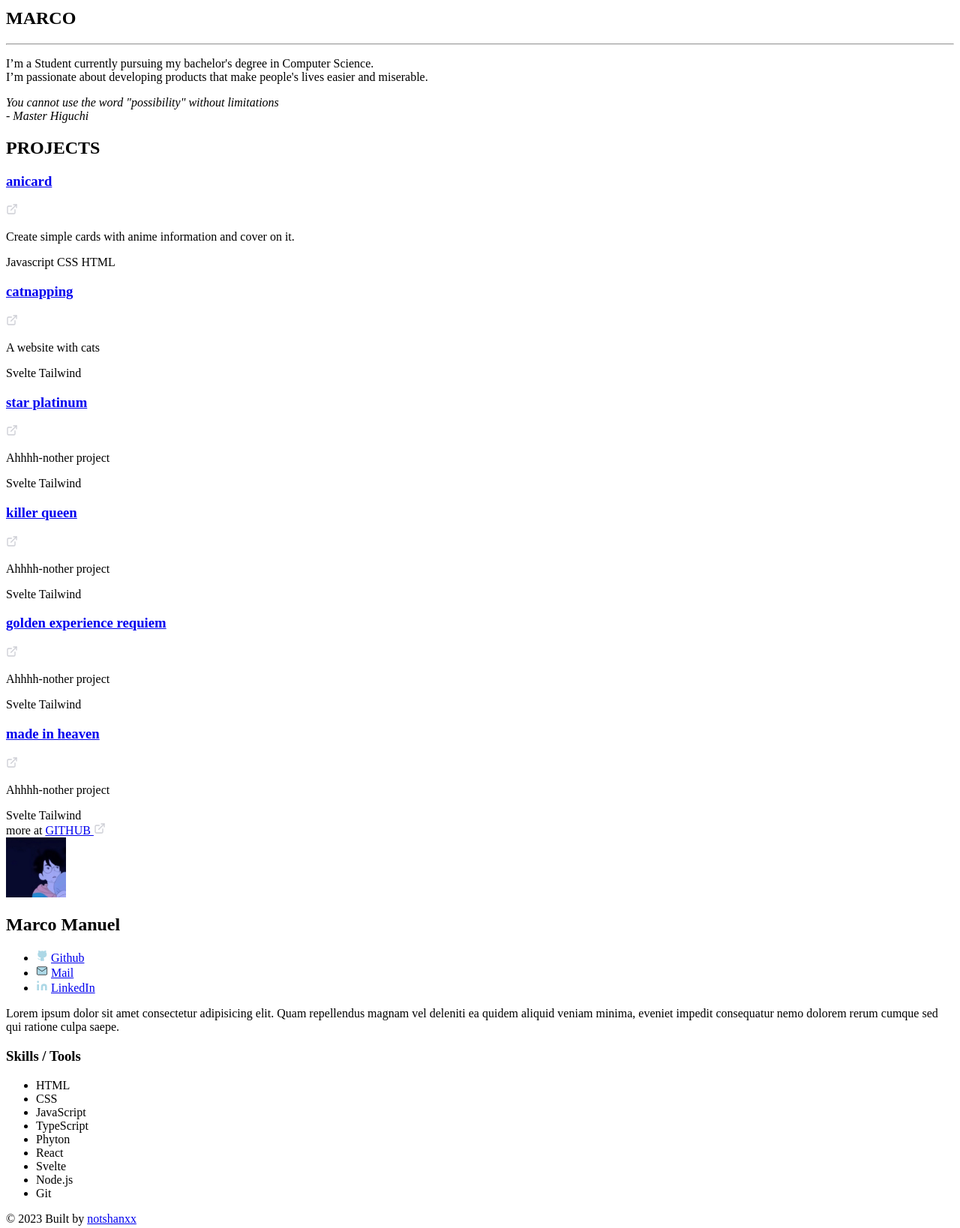
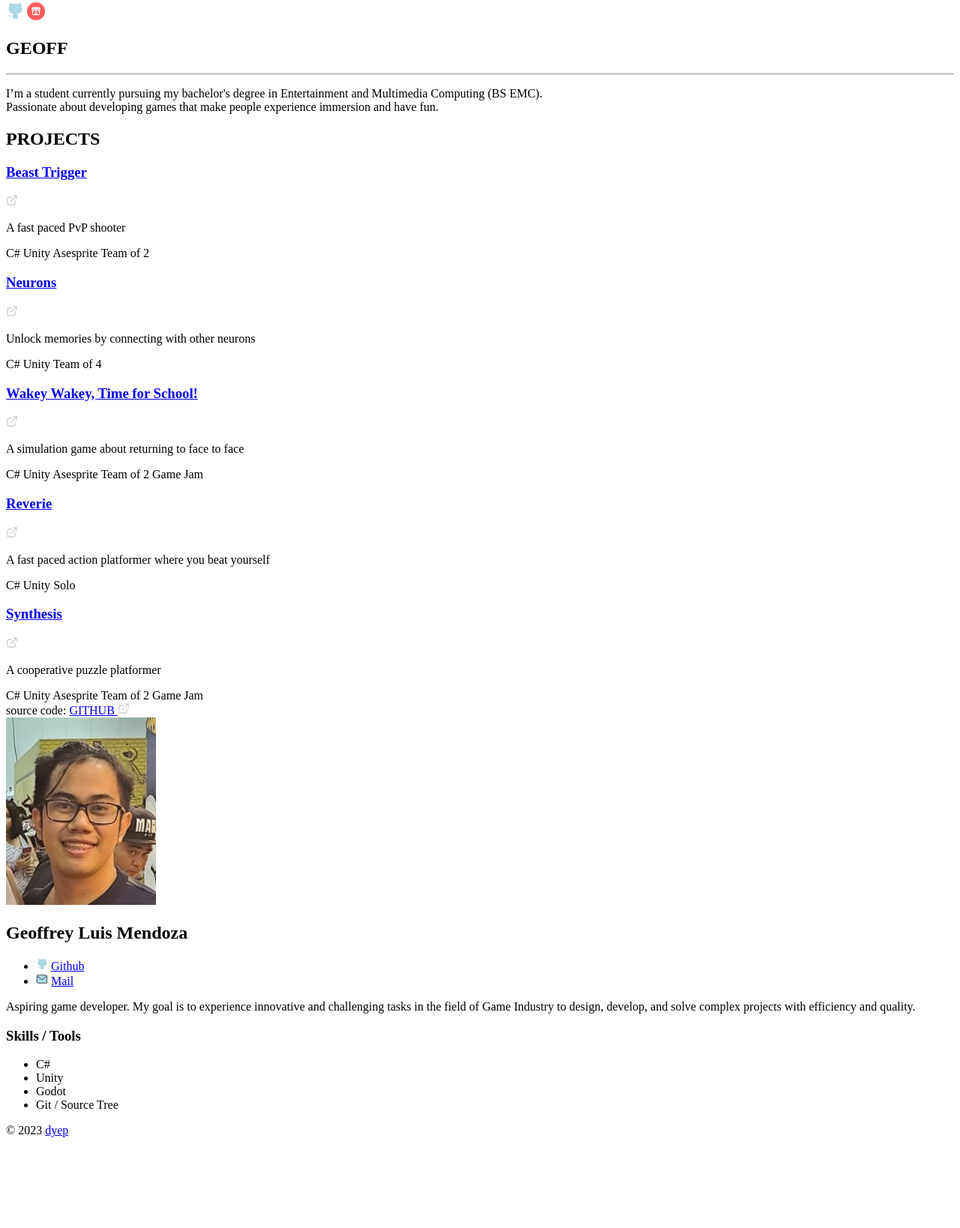
Before and after one commit to dyep-dev/dyep-dev.github.io, a website built with Vite: page index.html in a window 1280 px wide. Shown: the part 207-1845 px from the top of the page at 75% size. After the commit the page ends 1740 px from the top, so only its background shows below. Built offline with nearby package versions, Linux system fonts and the light colour scheme.

Commit message:
-changed template

```diff
--- a/index.html
+++ b/index.html
@@ -14,7 +14,7 @@
   lives easier and miserable."
     />
     <!-- Edit title -->
-    <title>Marco</title>
+    <title>Geoff's Portfolio</title>
 
     <!-- Fonts -->
     <link rel="preconnect" href="https://fonts.googleapis.com" />
@@ -57,9 +57,9 @@
           <!-- profile picture -->
           <div class="img-container">
             <img
-              width="80"
-              height="80"
-              src="./asset/img/Watashi.jpeg"
+              width="100"
+              height="120"
+              src="./asset/img/Me.jpg"
               alt="pfp"
             />
           </div>
@@ -69,7 +69,7 @@
             <!-- svg/social media container -->
             <div class="social-container">
               <!-- GITHUB -->
-              <a href="https://github.com/notshanxx" target="_blank"
+              <a href="https://github.com/dyep-dev" target="_blank"
                 ><img
                   width="24"
                   height="24"
@@ -78,7 +78,7 @@
               /></a>
 
               <!-- LINKEDIN -->
-              <a
+              <!-- <a
                 href="https://www.youtube.com/watch?v=dQw4w9WgXcQ&ab_channel=RickAstley"
                 target="_blank"
                 ><img
@@ -86,34 +86,42 @@
                   height="24"
                   src="./asset/svg/linkedin.svg"
                   alt="linkedin"
-              /></a>
+              /></a> -->
+
+              <!-- ITCH -->
+              <a href="https://dyep-dev.itch.io/" target="_blank"
+                ><img
+                  width="24"
+                  height="24"
+                  src="./asset/svg/itch.svg"
+                alt="itch"
+               /></a>
             </div>
 
             <!-- name -->
-            <h1>MARCO</h1>
+            <h1>GEOFF</h1>
             <hr />
           </div>
         </div>
 
         <p class="user-bio">
-          I’m a Student currently pursuing my bachelor's degree in Computer
-          Science. <br />
-          I’m passionate about developing products that make people's lives
-          easier and miserable.
+          I’m a student currently pursuing my bachelor's degree in Entertainment and Multimedia Computing (BS EMC).
+          <br>
+          Passionate about developing games that make people experience immersion and have fun.
           <!-- <br />
         <br />
         Interested in Web, Software, App, Game Development, Board Games, Guitar,
         Basketball, Football, Drawing -->
         </p>
         <!-- Quote  -->
-        <div class="quote-container">
+        <!-- <div class="quote-container">
           <p>
             <i>
               You cannot use the word "possibility" without limitations <br />
               - Master Higuchi
             </i>
           </p>
-        </div>
+        </div> -->
       </main>
     </section>
     <!-- End of Home -->
@@ -125,17 +133,81 @@
         <!-- project container/ grid -->
         <div class="project-container">
           <!-- Repo -->
+          <!-- <div class="repository-container">
+            <div class="repository-head">
+              <a
+                href="https://junpolni.itch.io/beast-trigger"
+                target="_blank"
+                rel="Cube001"
+              >
+                <h3>Cube001</h3>
+              </a>
+              <a
+                href="https://junpolni.itch.io/beast-trigger"
+                target="_blank"
+                rel="cube001"
+                ><img
+                  width="16"
+                  height="16"
+                  src="./asset/svg/external-link.svg"
+                  alt="external-link"
+              /></a>
+            </div>
+            <p class="repository-description">
+              WIP
+            </p>
+            <div class="repository-language-used-container">
+              <span class="language-used">C#</span>
+              <span class="language-used">Unity</span>
+              <span class="language-used">Team of 4</span>
+            </div>
+          </div> -->
+          <!-- Repo End -->
+          <!-- Repo -->
           <div class="repository-container">
             <div class="repository-head">
               <a
-                href="https://github.com/notshanxx/anicard"
+                href="https://junpolni.itch.io/beast-trigger"
+                target="_blank"
+                rel="beast-trigger"
+              >
+                <h3>Beast Trigger</h3>
+              </a>
+              <a
+                href="https://junpolni.itch.io/beast-trigger"
+                target="_blank"
+                rel="beast-trigger"
+                ><img
+                  width="16"
+                  height="16"
+                  src="./asset/svg/external-link.svg"
+                  alt="external-link"
+              /></a>
+            </div>
+
+            <p class="repository-description">
+              A fast paced PvP shooter
+            </p>
+            <div class="repository-language-used-container">
+              <span class="language-used">C#</span>
+              <span class="language-used">Unity</span>
+              <span class="language-used">Asesprite</span>
+              <span class="language-used">Team of 2</span>
+            </div>
+          </div>
+          <!-- Repo End -->
+          <!-- Repo -->
+          <div class="repository-container">
+            <div class="repository-head">
+              <a
+                href="https://sulren.itch.io/neurons"
                 target="_blank"
                 rel="noopener noreferrer"
               >
-                <h3>anicard</h3>
+                <h3>Neurons</h3>
               </a>
               <a
-                href="https://github.com/notshanxx/anicard"
+                href="https://sulren.itch.io/neurons"
                 target="_blank"
                 rel="noopener noreferrer"
                 ><img
@@ -146,13 +218,11 @@
               /></a>
             </div>
 
-            <p class="repository-description">
-              Create simple cards with anime information and cover on it.
-            </p>
+            <p class="repository-description">Unlock memories by connecting with other neurons</p>
             <div class="repository-language-used-container">
-              <span class="language-used">Javascript</span>
-              <span class="language-used">CSS</span>
-              <span class="language-used">HTML</span>
+              <span class="language-used">C#</span>
+              <span class="language-used">Unity</span>
+              <span class="language-used">Team of 4</span>
             </div>
           </div>
           <!-- Repo End -->
@@ -160,14 +230,14 @@
           <div class="repository-container">
             <div class="repository-head">
               <a
-                href="https://github.com/notshanxx/anicard"
+                href="https://dyep-dev.itch.io/wakey-wakey-time-for-school"
                 target="_blank"
                 rel="noopener noreferrer"
-              >
-                <h3>catnapping</h3>
+                >
+                <h3>Wakey Wakey, Time for School!</h3>
               </a>
               <a
-                href="https://github.com/notshanxx/anicard"
+                href="https://dyep-dev.itch.io/wakey-wakey-time-for-school"
                 target="_blank"
                 rel="noopener noreferrer"
                 ><img
@@ -178,10 +248,13 @@
               /></a>
             </div>
 
-            <p class="repository-description">A website with cats</p>
+            <p class="repository-description">A simulation game about returning to face to face</p>
             <div class="repository-language-used-container">
-              <span class="language-used">Svelte</span>
-              <span class="language-used">Tailwind</span>
+              <span class="language-used">C#</span>
+              <span class="language-used">Unity</span>
+              <span class="language-used">Asesprite</span>
+              <span class="language-used">Team of 2</span>
+              <span class="language-used">Game Jam</span>
             </div>
           </div>
           <!-- Repo End -->
@@ -189,14 +262,14 @@
           <div class="repository-container">
             <div class="repository-head">
               <a
-                href="https://github.com/notshanxx"
+                href="https://dyep-dev.itch.io/reverie"
                 target="_blank"
                 rel="noopener noreferrer"
               >
-                <h3>star platinum</h3>
+                <h3>Reverie</h3>
               </a>
               <a
-                href="https://github.com/notshanxx"
+                href="https://dyep-dev.itch.io/reverie"
                 target="_blank"
                 rel="noopener noreferrer"
                 ><img
@@ -207,10 +280,11 @@
               /></a>
             </div>
 
-            <p class="repository-description">Ahhhh-nother project</p>
+            <p class="repository-description">A fast paced action platformer where you beat yourself</p>
             <div class="repository-language-used-container">
-              <span class="language-used">Svelte</span>
-              <span class="language-used">Tailwind</span>
+              <span class="language-used">C#</span>
+              <span class="language-used">Unity</span>
+              <span class="language-used">Solo</span>
             </div>
           </div>
           <!-- Repo End -->
@@ -218,14 +292,14 @@
           <div class="repository-container">
             <div class="repository-head">
               <a
-                href="https://github.com/notshanxx"
+                href="https://dyep-dev.itch.io/synthesis"
                 target="_blank"
                 rel="noopener noreferrer"
               >
-                <h3>killer queen</h3>
+                <h3>Synthesis</h3>
               </a>
               <a
-                href="https://github.com/notshanxx"
+                href="https://dyep-dev.itch.io/synthesis"
                 target="_blank"
                 rel="noopener noreferrer"
                 ><img
@@ -236,78 +310,22 @@
               /></a>
             </div>
 
-            <p class="repository-description">Ahhhh-nother project</p>
+            <p class="repository-description">A cooperative puzzle platformer</p>
             <div class="repository-language-used-container">
-              <span class="language-used">Svelte</span>
-              <span class="language-used">Tailwind</span>
+              <span class="language-used">C#</span>
+              <span class="language-used">Unity</span>
+              <span class="language-used">Asesprite</span>
+              <span class="language-used">Team of 2</span>
+              <span class="language-used">Game Jam</span>
             </div>
           </div>
           <!-- Repo End -->
-          <!-- Repo -->
-          <div class="repository-container">
-            <div class="repository-head">
-              <a
-                href="https://github.com/notshanxx"
-                target="_blank"
-                rel="noopener noreferrer"
-              >
-                <h3>golden experience requiem</h3>
-              </a>
-              <a
-                href="https://github.com/notshanxx"
-                target="_blank"
-                rel="noopener noreferrer"
-                ><img
-                  width="16"
-                  height="16"
-                  src="./asset/svg/external-link.svg"
-                  alt="external-link"
-              /></a>
-            </div>
-
-            <p class="repository-description">Ahhhh-nother project</p>
-            <div class="repository-language-used-container">
-              <span class="language-used">Svelte</span>
-              <span class="language-used">Tailwind</span>
-            </div>
-          </div>
-          <!-- Repo End -->
-          <!-- Repo -->
-          <div class="repository-container">
-            <div class="repository-head">
-              <a
-                href="https://github.com/notshanxx"
-                target="_blank"
-                rel="noopener noreferrer"
-              >
-                <h3>made in heaven</h3>
-              </a>
-              <a
-                href="https://github.com/notshanxx"
-                target="_blank"
-                rel="noopener noreferrer"
-                ><img
-                  width="16"
-                  height="16"
-                  src="./asset/svg/external-link.svg"
-                  alt="external-link"
-              /></a>
-            </div>
-
-            <p class="repository-description">Ahhhh-nother project</p>
-            <div class="repository-language-used-container">
-              <span class="language-used">Svelte</span>
-              <span class="language-used">Tailwind</span>
-            </div>
-          </div>
-          <!-- Repo End -->
-        </div>
 
         <!-- To github repos -->
-        <div class="repository-container more-repo">
-          more at
+        <div class="repository-container source-repo">
+          source code:
           <a
-            href="https://github.com/notshanxx?tab=repositories"
+            href="https://github.com/dyep-dev?tab=repositories"
             target="_blank"
             >GITHUB <img src="./asset/svg/external-link.svg" alt=""
           /></a>
@@ -323,50 +341,43 @@
         <!-- Image  -->
         <div class="about-img-container">
           <img
-            width="80"
-            height="80"
-            src="./asset/img/Watashi.jpeg"
+            width="200"
+            height="250"
+            src="./asset/img/Me.jpg"
             alt="pfp"
           />
         </div>
         <!-- Name -->
-        <h2 class="gradient">Marco Manuel</h2>
+        <h2 class="gradient">Geoffrey Luis Mendoza</h2>
         <!-- social media container -->
         <ul class="about-social-container">
           <li>
             <img src="./asset/svg/github.svg" alt="Github" />
-            <a href="https://github.com/notshanxx/">Github</a>
+            <a href="https://github.com/dyep-dev/">Github</a>
           </li>
 
           <li>
-            <img src="./asset/svg/mail.svg" alt="LinkedIn" />
-            <a href="https://github.com/notshanxx/">Mail</a>
+            <img src="./asset/svg/mail.svg" alt="Mail" />
+            <a href="mailto: geoffreymendoza.dev@gmail.com">Mail</a>
           </li>
 
-          <li>
+          <!-- <li>
             <img src="./asset/svg/linkedin.svg" alt="LinkedIn" />
             <a href="https://github.com/notshanxx/"> LinkedIn</a>
-          </li>
+          </li> -->
         </ul>
         <!-- long bio -->
         <p>
-          Lorem ipsum dolor sit amet consectetur adipisicing elit. Quam
-          repellendus magnam vel deleniti ea quidem aliquid veniam minima,
-          eveniet impedit consequatur nemo dolorem rerum cumque sed qui ratione
-          culpa saepe.
+          Aspiring game developer. My goal is to experience innovative and challenging tasks in the field of Game Industry to
+          design, develop, and solve complex projects with efficiency and quality.
         </p>
         <!-- Skills / Tools -->
         <h3>Skills / Tools</h3>
         <ul class="skill">
-          <li>HTML</li>
-          <li>CSS</li>
-          <li>JavaScript</li>
-          <li>TypeScript</li>
-          <li>Phyton</li>
-          <li>React</li>
-          <li>Svelte</li>
-          <li>Node.js</li>
-          <li>Git</li>
+          <li>C#</li>
+          <li>Unity</li>
+          <li>Godot</li>
+          <li>Git / Source Tree</li>
         </ul>
       </div>
     </div>
@@ -374,7 +385,7 @@
     <footer>
       <!-- Its okay to remove my name here (indeed you'll get hit) -->
       <p>
-        © 2023 Built by <a href="https://github.com/notshanxx">notshanxx</a>
+        © 2023 <a href="https://github.com/dyep-dev">dyep</a>
       </p>
     </footer>
 
```
Also changed, not shown: asset/img/Me.jpg (added), asset/img/Watashi.jpeg (deleted), asset/svg/itch.svg (added).
